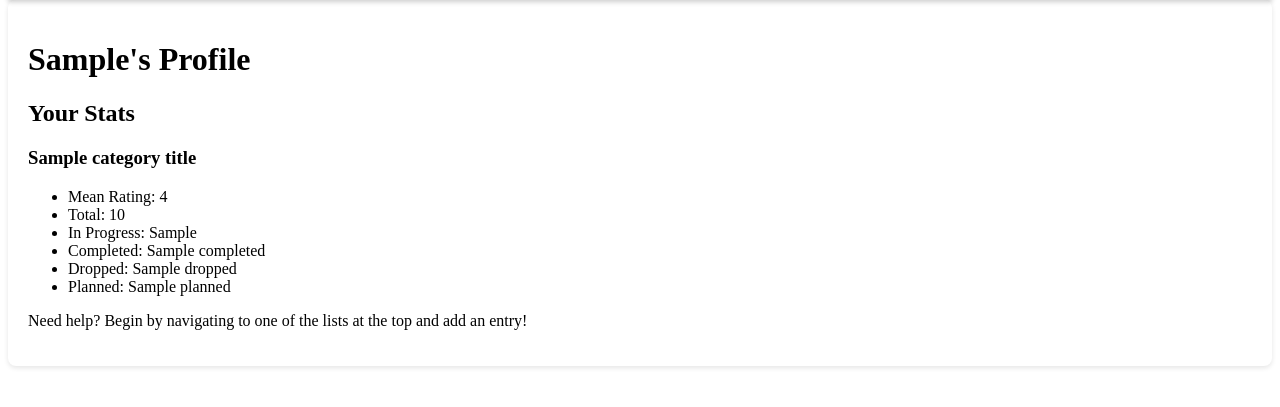
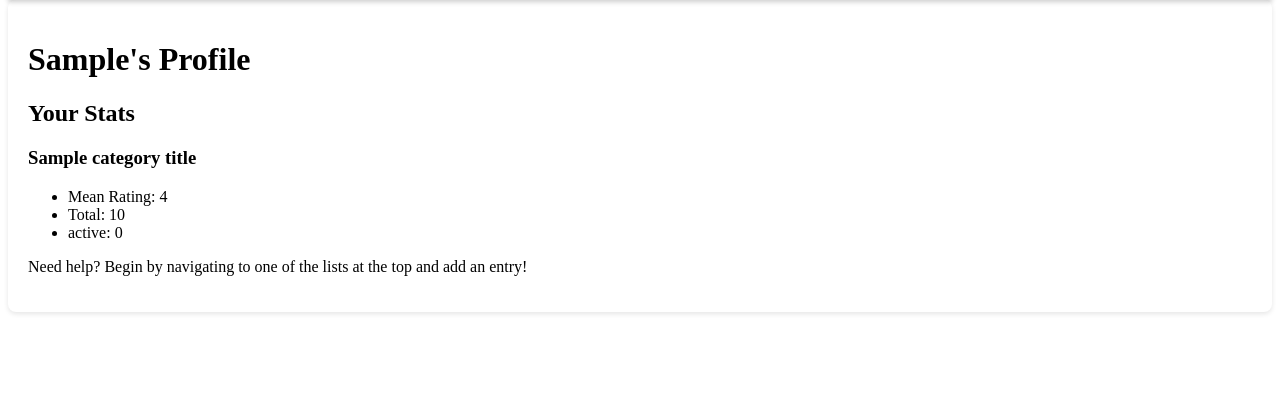
Before and after one commit to KKENN-rook/MyMediaList, a Flask app: template mymedialist/templates/profile.html in a window 1280 px wide. Shown: the part 74-481 px from the top of the page. Run offline with Flask 3, Linux system fonts and the light colour scheme; a user stored in the database is signed in; tables that the repository leaves empty hold one stand-in row (values such as "Sample post"); the template is opened without the code that fills it: most values are stand-ins (such as "Sample title", 1, 10 or a date in 2020).

Commit message:
Change hardcoded values to sharedconstant values

```diff
--- a/mymedialist/routes/main.py
+++ b/mymedialist/routes/main.py
@@ -3,7 +3,7 @@ from flask_login import login_required, current_user
 
 from ..extensions import db
 from ..services.stats import get_category_stats
-from ..shared_constants import CATEGORY_TITLES
+from ..shared_constants import CATEGORY_TITLES, STATUSES
 
 bp = Blueprint("main", __name__)
 
@@ -20,4 +20,6 @@ def profile():
 
     for category in CATEGORY_TITLES.keys():
         stats_by_category[category] = get_category_stats(db.session, user_id=current_user.id, category=category)
-    return render_template("profile.html", stats_by_category=stats_by_category, category_titles=CATEGORY_TITLES)
+    return render_template(
+        "profile.html", stats_by_category=stats_by_category, category_titles=CATEGORY_TITLES, statuses=STATUSES
+    )
--- a/mymedialist/templates/profile.html
+++ b/mymedialist/templates/profile.html
@@ -11,10 +11,9 @@
 <ul>
     <li>Mean Rating: {{ stats.avg_rating }}</li>
     <li>Total: {{ stats.total }}</li>
-    <li>In Progress: {{ stats.status_counts["In Progress"] }}</li>
-    <li>Completed: {{ stats.status_counts["Completed"] }}</li>
-    <li>Dropped: {{ stats.status_counts["Dropped"] }}</li>
-    <li>Planned: {{ stats.status_counts["Planned"] }}</li>
+    {% for status in statuses %}
+      <li>{{ status }}: {{ stats.status_counts.get(status, 0) }}</li>
+    {% endfor %}
 </ul>
 {% endfor %}
 
```
